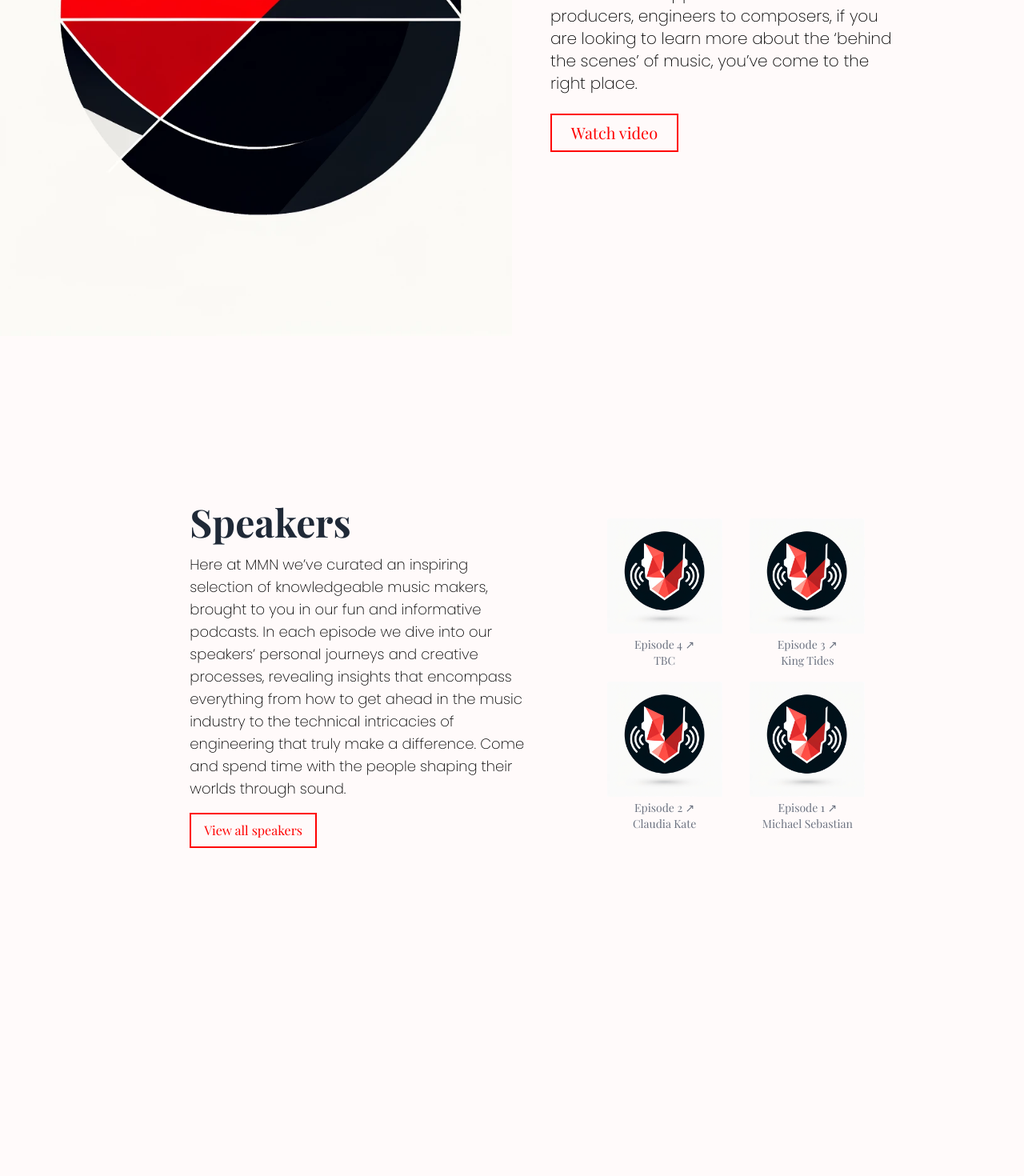
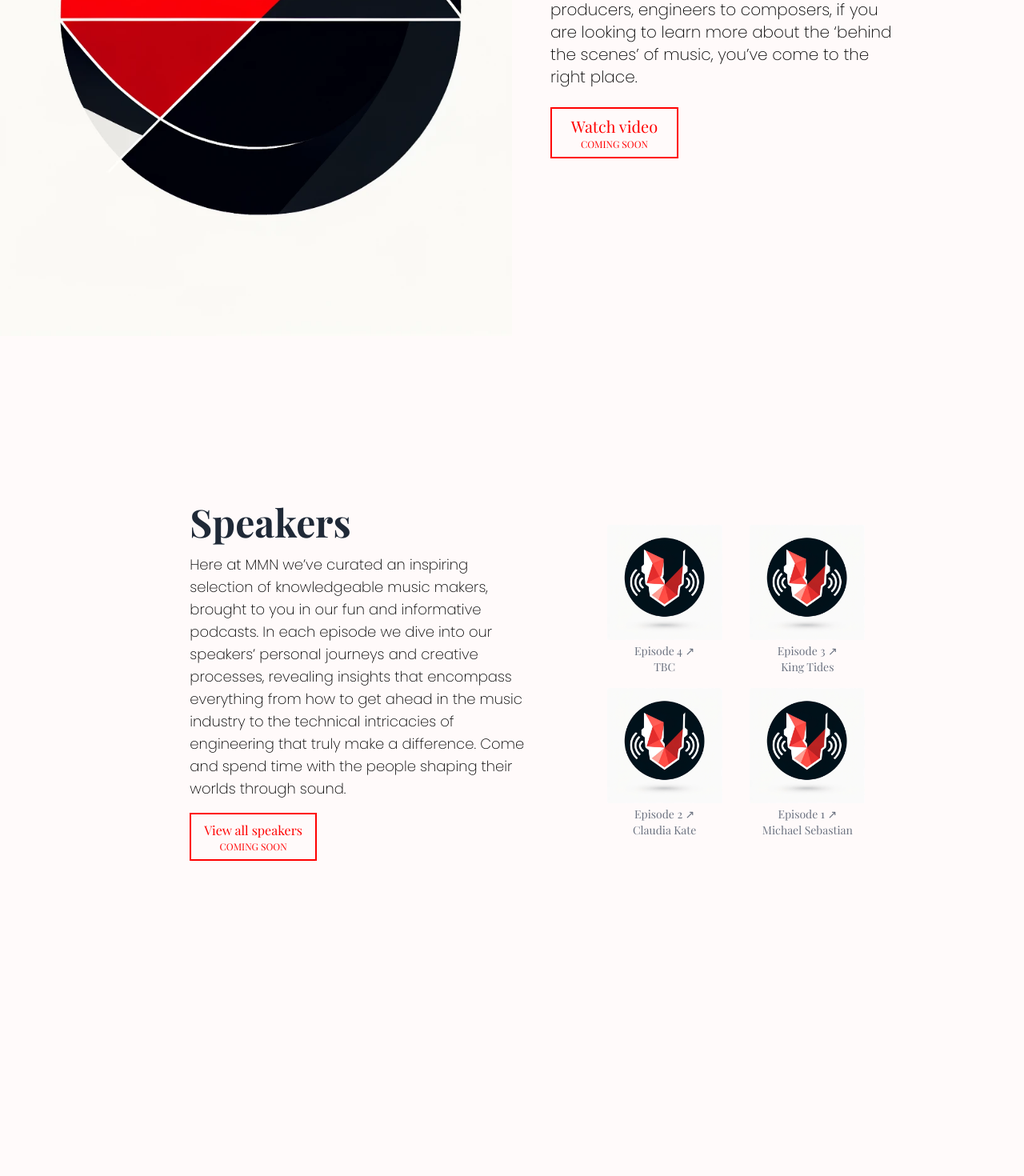
Before and after one commit to unwontedsponn/mmn, a Next.js app: page / in a window 1280 px wide. Shown: the part 1180-2650 px from the top of the page at 80% size. Built offline with nearby package versions, Linux system fonts and the light colour scheme; a web font is replaced by a local one.

Commit message:
Added coming soon to About and Speaker buttons. Hid youtube and tiktok social links

```diff
--- a/app/sections/About.js
+++ b/app/sections/About.js
@@ -30,7 +30,7 @@ export default function About ( {setAboutInView} ) {
         <p className="text-xl body-poppins text-black">
           {`Welcome to the Music Maker Network’s podcast. Where we chat to the people who make music happen. From artists to producers, engineers to composers, if you are looking to learn more about the ‘behind the scenes’ of music, you’ve come to the right place. `}
         </p>
-        <button href="/watch-video" className="text-center border-2 border-red text-white bg-red lg:text-red lg:bg-snow hover:bg-red hover:text-white text-xl py-2 px-4 w-40 text-left">Watch video</button>
+        <button href="/watch-video" className="text-center border-2 border-red text-white bg-red lg:text-red lg:bg-snow hover:bg-red hover:text-white text-xl py-2 px-4 w-40 text-left">Watch video <div className="text-xs">COMING SOON</div></button>
       </div>
     </FadeIn>
   );
--- a/app/sections/Contact.js
+++ b/app/sections/Contact.js
@@ -33,7 +33,7 @@ export default function Contact({ setContactInView }) {
     event.preventDefault();
 
     try {
-      const response = await fetch('/api/send-email', {
+      const response = await fetch('../api/send-email', {
         method: 'POST',
         headers: {
           'Content-Type': 'application/json',
--- a/app/sections/Footer.js
+++ b/app/sections/Footer.js
@@ -17,12 +17,13 @@ export default function Footer () {
           <a href="https://spotify.com" className="hover:text-gray-400" aria-label="Spotify">
             <FaSpotify size={24} />
           </a>
-          <a href="https://youtube.com" className="hover:text-gray-400" aria-label="YouTube">
+          {/* Youtube and Tiktok Icons are hidden */}
+          {/* <a href="https://youtube.com" className="hover:text-gray-400" aria-label="YouTube">
             <FaYoutube size={24} />
           </a>
           <a href="https://tiktok.com" className="hover:text-gray-400" aria-label="TikTok">
             <FaTiktok size={24} />
-          </a>
+          </a> */}
         </div>
       </div>
     </footer>
--- a/app/sections/Speakers.js
+++ b/app/sections/Speakers.js
@@ -31,7 +31,10 @@ export default function Speakers( {setSpeakersInView} ) {
           <p className="body-poppins text-lg mb-4">
             {`Here at MMN we’ve curated an inspiring selection of knowledgeable music makers, brought to you in our fun and informative podcasts. In each episode we dive into our speakers’ personal journeys and creative processes, revealing insights that encompass everything from how to get ahead in the music industry to the technical intricacies of engineering that truly make a difference. Come and spend time with the people shaping their worlds through sound.`}
           </p>
-          <button href="/speakers" className="text-center px-4 py-2 text-red border-2 border-red hover:text-white hover:bg-red">View all speakers</button>
+          <button href="/speakers" className="text-center px-4 py-2 text-red border-2 border-red hover:text-white hover:bg-red">
+            View all speakers
+            <div className="text-xs">COMING SOON</div>
+          </button>
         </div>
 
         {/* Speaker Images Grid */}
```
